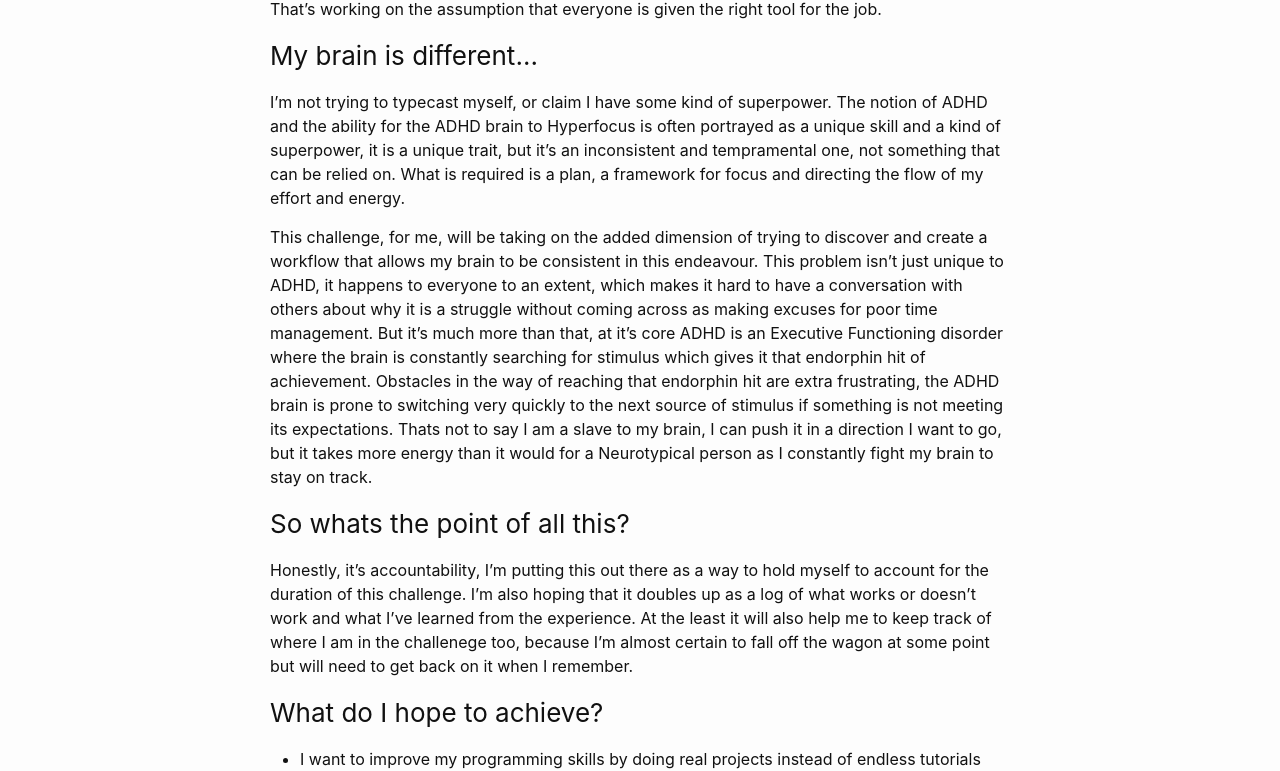
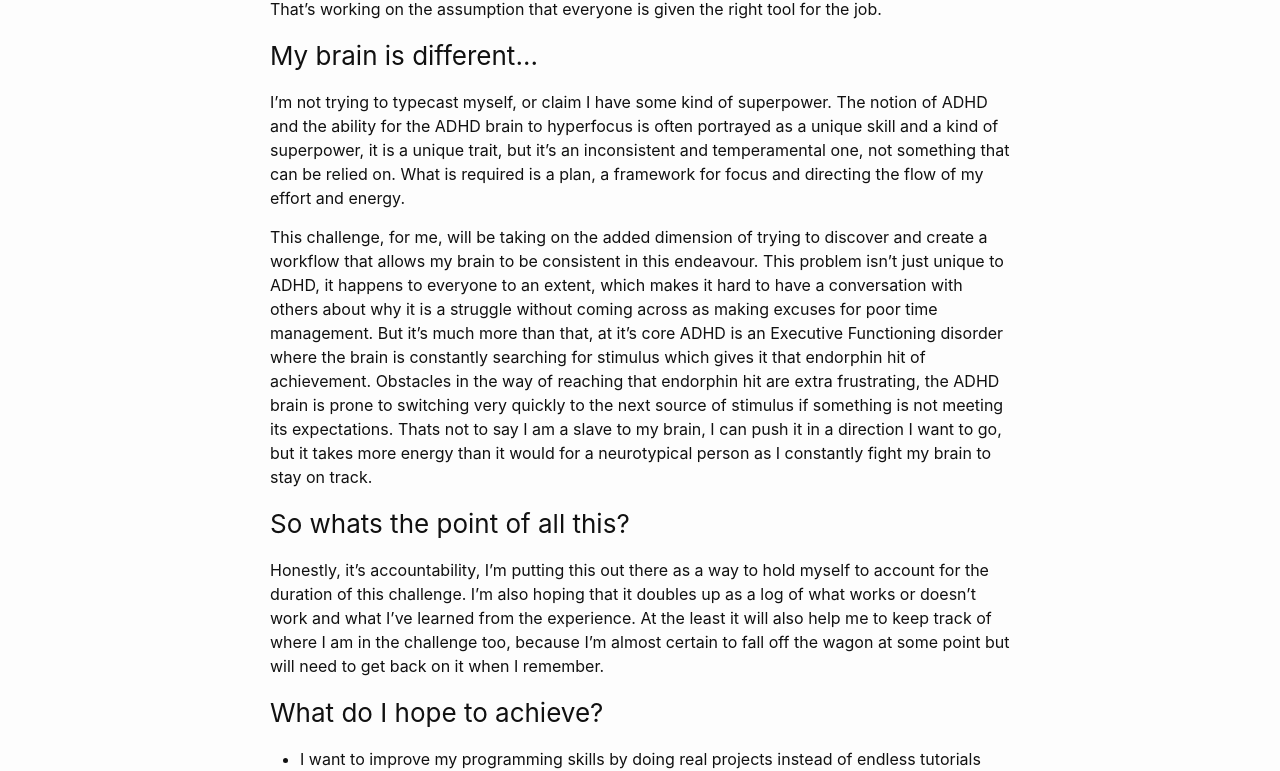
Before and after one commit to leon-paul-hart/leon-paul-hart.github.io, a Jekyll site: the page built from _posts/2020-05-20-ADHD-and-the-100-days-of-code-challenge.markdown, in a window 1280 px wide. Shown: the part 773-1544 px from the top of the page. Built offline with Jekyll 4.4.1, drawn with Linux system fonts in a browser that asks for light colours.

Commit message:
fixed typos

```diff
--- a/_posts/2020-05-20-ADHD-and-the-100-days-of-code-challenge.markdown
+++ b/_posts/2020-05-20-ADHD-and-the-100-days-of-code-challenge.markdown
@@ -23,13 +23,13 @@ That's working on the assumption that everyone is given the right tool for the j
 
 ### My brain is different...
 
-I'm not trying to typecast myself, or claim I have some kind of superpower. The notion of ADHD and the ability for the ADHD brain to Hyperfocus is often portrayed as a unique skill and a kind of superpower, it is a unique trait, but it's an inconsistent and tempramental one, not something that can be relied on. What is required is a plan, a framework for focus and directing the flow of my effort and energy.
+I'm not trying to typecast myself, or claim I have some kind of superpower. The notion of ADHD and the ability for the ADHD brain to hyperfocus is often portrayed as a unique skill and a kind of superpower, it is a unique trait, but it's an inconsistent and temperamental one, not something that can be relied on. What is required is a plan, a framework for focus and directing the flow of my effort and energy.
 
-This challenge, for me, will be taking on the added dimension of trying to discover and create a workflow that allows my brain to be consistent in this endeavour. This problem isn't just unique to ADHD, it happens to everyone to an extent, which makes it hard to have a conversation with others about why it is a struggle without coming across as making excuses for poor time management. But it's much more than that, at it's core ADHD is an Executive Functioning disorder where the brain is constantly searching for stimulus which gives it that endorphin hit of achievement. Obstacles in the way of reaching that endorphin hit are extra frustrating, the ADHD brain is prone to switching very quickly to the next source of stimulus if something is not meeting its expectations. Thats not to say I am a slave to my brain, I can push it in a direction I want to go, but it takes more energy than it would for a Neurotypical person as I constantly fight my brain to stay on track.
+This challenge, for me, will be taking on the added dimension of trying to discover and create a workflow that allows my brain to be consistent in this endeavour. This problem isn't just unique to ADHD, it happens to everyone to an extent, which makes it hard to have a conversation with others about why it is a struggle without coming across as making excuses for poor time management. But it's much more than that, at it's core ADHD is an Executive Functioning disorder where the brain is constantly searching for stimulus which gives it that endorphin hit of achievement. Obstacles in the way of reaching that endorphin hit are extra frustrating, the ADHD brain is prone to switching very quickly to the next source of stimulus if something is not meeting its expectations. Thats not to say I am a slave to my brain, I can push it in a direction I want to go, but it takes more energy than it would for a neurotypical person as I constantly fight my brain to stay on track.
 
 ### So whats the point of all this?
 
-Honestly, it's accountability, I'm putting this out there as a way to hold myself to account for the duration of this challenge. I'm also hoping that it doubles up as a log of what works or doesn't work and what I've learned from the experience. At the least it will also help me to keep track of where I am in the challenege too, because I'm almost certain to fall off the wagon at some point but will need to get back on it when I remember.
+Honestly, it's accountability, I'm putting this out there as a way to hold myself to account for the duration of this challenge. I'm also hoping that it doubles up as a log of what works or doesn't work and what I've learned from the experience. At the least it will also help me to keep track of where I am in the challenge too, because I'm almost certain to fall off the wagon at some point but will need to get back on it when I remember.
 
 ### What do I hope to achieve?
 
```
